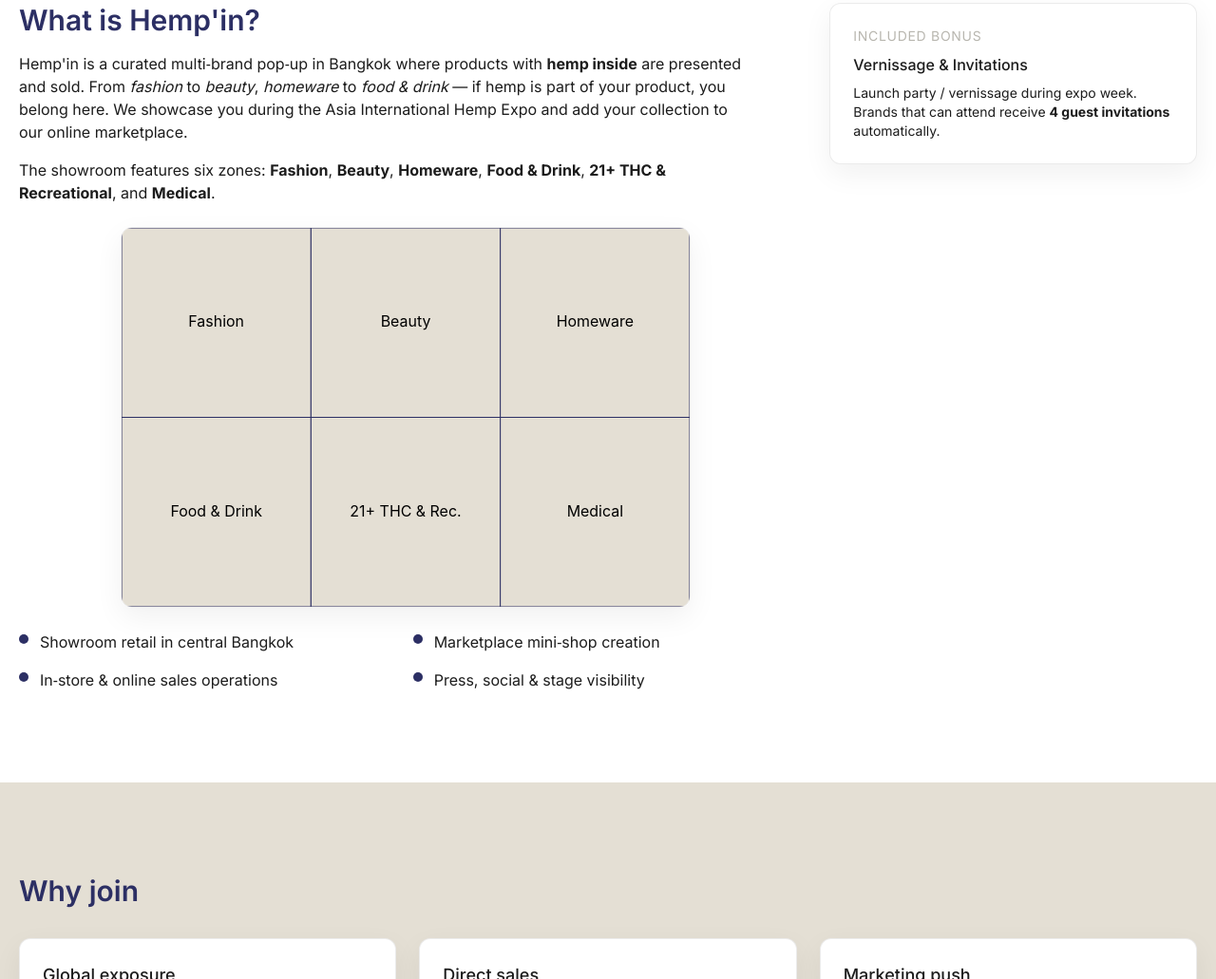
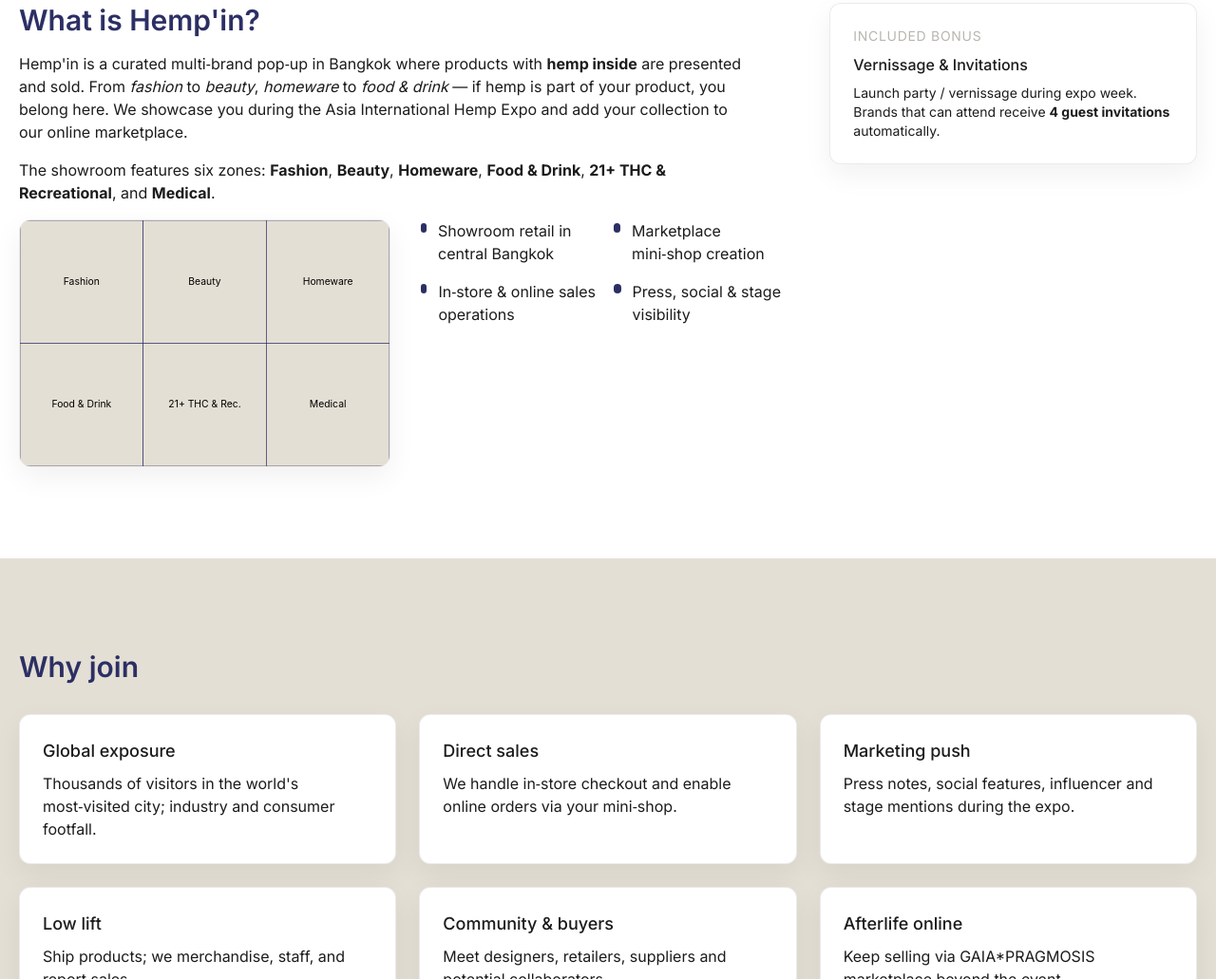
Before and after one commit to IglesiaPaul/HEMPIN, a plain HTML site: page index.html in a window 1280 px wide. Shown: the part 797-1828 px from the top of the page at 95% size. Drawn offline with nearby package versions, Linux system fonts and the light colour scheme.

Commit message:
Improve floorplan layout on desktop

```diff
--- a/index.html
+++ b/index.html
@@ -63,7 +63,7 @@
     html { scroll-behavior: smooth; }
     .container { max-width: 1100px; }
     .card { border: 1px solid rgba(0,0,0,0.08); box-shadow: 0 10px 30px rgba(0,0,0,0.06); }
-    .floorplan { max-width: 600px; margin: 1.5rem auto; }
+    .floorplan { max-width: 600px; }
   </style>
 </head>
 
@@ -122,15 +122,17 @@
         <h2 class="text-2xl sm:text-3xl font-semibold text-brand-indigo">What is Hemp'in?</h2>
         <p class="mt-4 text-brand-charcoal max-w-3xl">Hemp'in is a curated multi‑brand pop‑up in Bangkok where products with <strong>hemp inside</strong> are presented and sold. From <em>fashion</em> to <em>beauty</em>, <em>homeware</em> to <em>food & drink</em> — if hemp is part of your product, you belong here. We showcase you during the Asia International Hemp Expo and add your collection to our online marketplace.</p>
         <p class="mt-4 text-brand-charcoal max-w-3xl">The showroom features six zones: <strong>Fashion</strong>, <strong>Beauty</strong>, <strong>Homeware</strong>, <strong>Food &amp; Drink</strong>, <strong>21+ THC &amp; Recreational</strong>, and <strong>Medical</strong>.</p>
-        <div class="floorplan" data-aos="fade-up">
+        <div class="mt-4 lg:grid lg:grid-cols-2 lg:gap-8 lg:items-start" data-aos="fade-up">
+          <div class="floorplan mx-auto lg:mx-0">
             <img src="floorplan.svg" alt="Floorplan of showroom highlighting Fashion, Beauty, Homeware, Food & Drink, 21+ THC & Recreational, and Medical zones" class="w-full h-auto rounded-xl card" />
           </div>
-        <ul class="mt-6 grid sm:grid-cols-2 gap-4 text-brand-charcoal">
+          <ul class="mt-6 lg:mt-0 grid sm:grid-cols-2 gap-4 text-brand-charcoal">
             <li class="flex gap-3"><span class="mt-1 h-2.5 w-2.5 bg-brand-indigo rounded-full"></span>Showroom retail in central Bangkok</li>
             <li class="flex gap-3"><span class="mt-1 h-2.5 w-2.5 bg-brand-indigo rounded-full"></span>Marketplace mini‑shop creation</li>
             <li class="flex gap-3"><span class="mt-1 h-2.5 w-2.5 bg-brand-indigo rounded-full"></span>In‑store & online sales operations</li>
             <li class="flex gap-3"><span class="mt-1 h-2.5 w-2.5 bg-brand-indigo rounded-full"></span>Press, social & stage visibility</li>
           </ul>
+        </div>
       </div>
       <aside class="p-6 rounded-xl card bg-white" data-aos="fade-left">
         <div class="text-sm uppercase tracking-wider text-brand-stone">Included bonus</div>
```
Lines whose indentation alone changed are shown as unchanged.
